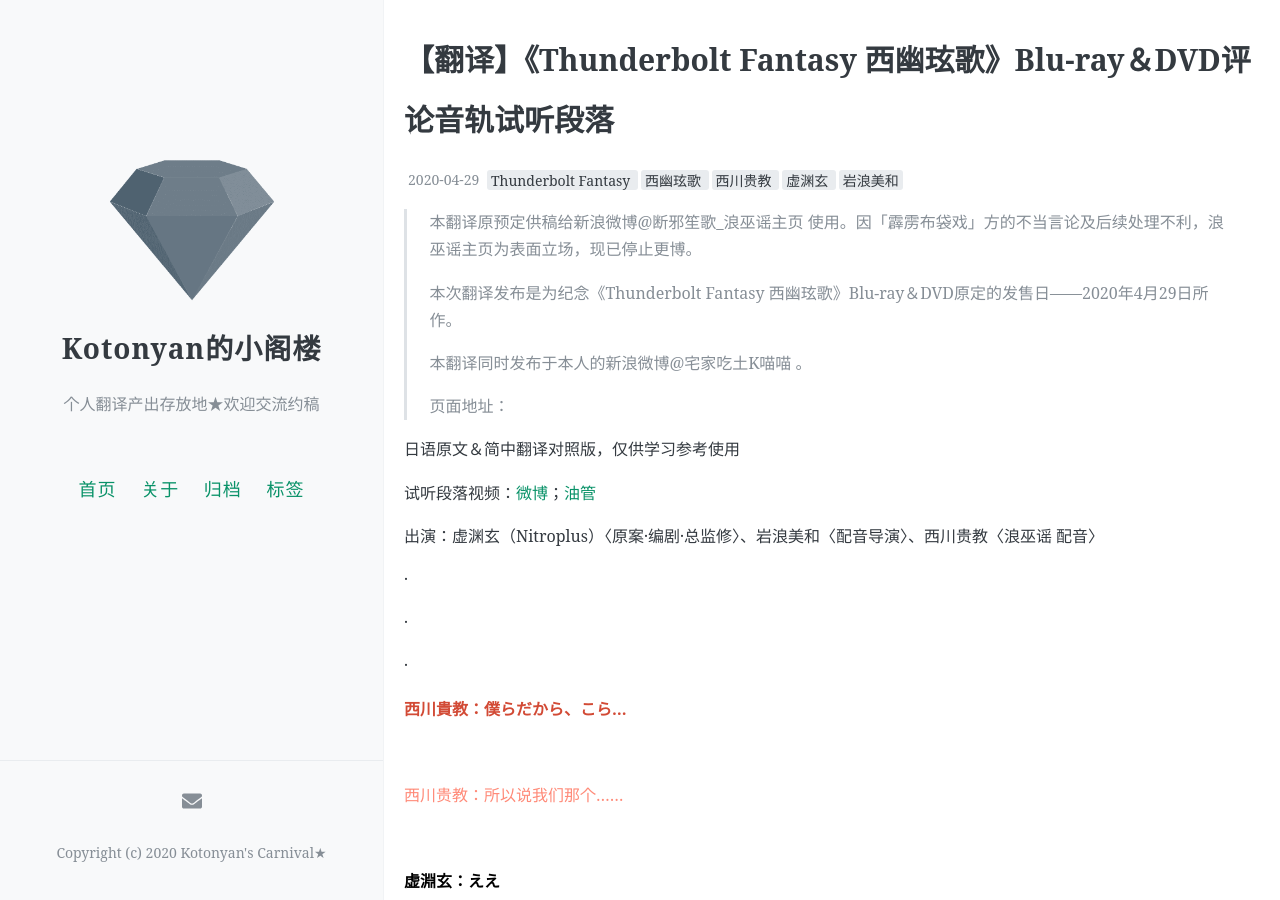
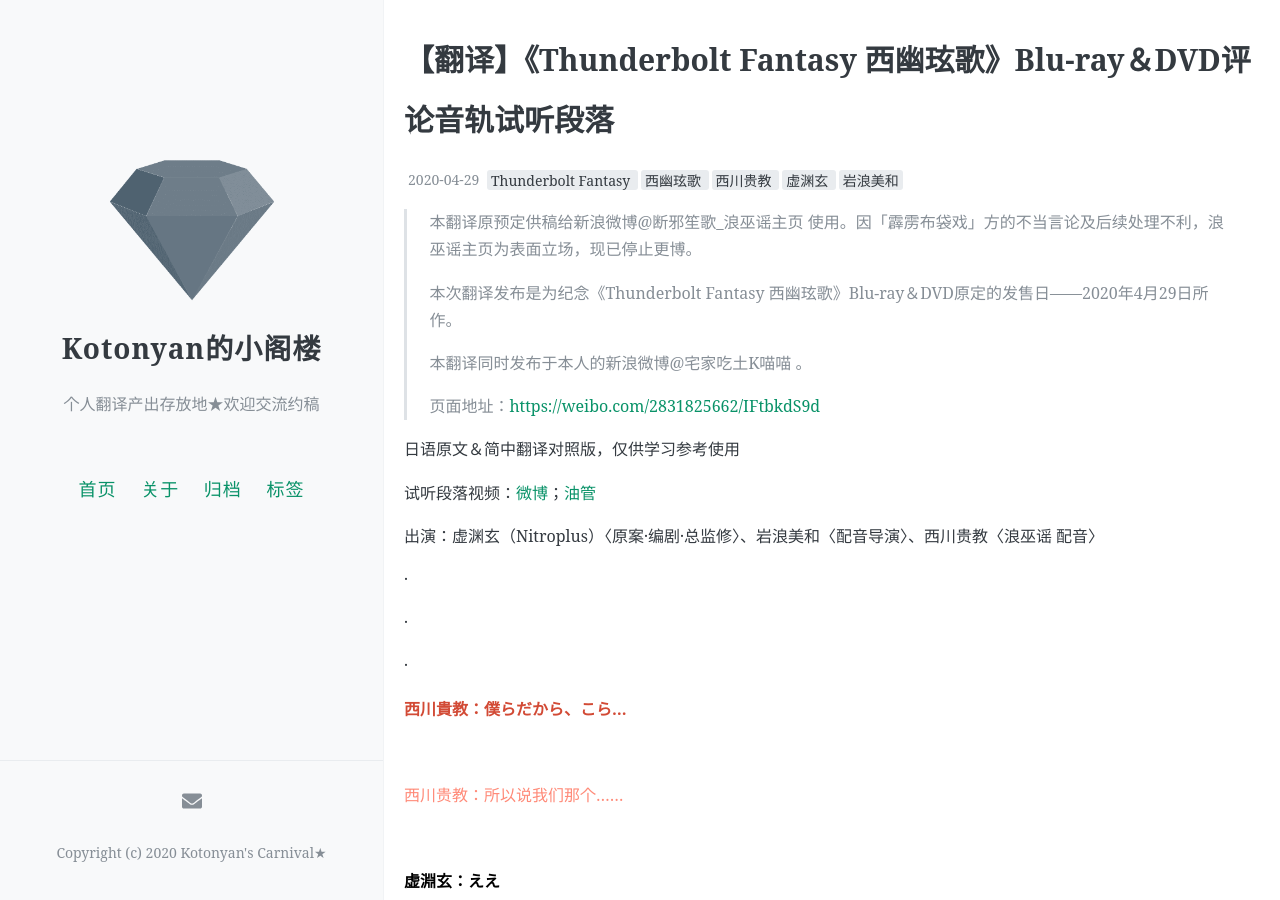
Before and after one commit to kotonyan/loft, a Jekyll site: the page built from _posts/2020-04-29-Translation-TBF-Movie2-Audio-Commentary-PR-Video.md, in a window 1280 px wide and 900 px high. Built offline with Jekyll 4.4.1, drawn with Linux system fonts in a browser that asks for light colours; comment, search, counter and statistics services are not loaded; part of the change alters nothing that is shown.

Commit message:
Update 2020-04-29-Translation-TBF-Movie2-Audio-Commentary-PR-Video.md

```diff
--- a/_posts/2020-04-29-Translation-TBF-Movie2-Audio-Commentary-PR-Video.md
+++ b/_posts/2020-04-29-Translation-TBF-Movie2-Audio-Commentary-PR-Video.md
@@ -14,7 +14,7 @@ comments: true
 >
 >本翻译同时发布于本人的新浪微博@宅家吃土K喵喵 。
 >
->页面地址：[]()
+>页面地址：[https://weibo.com/2831825662/IFtbkdS9d](https://weibo.com/2831825662/IFtbkdS9d)
 
 日语原文＆简中翻译对照版，仅供学习参考使用
 
```
